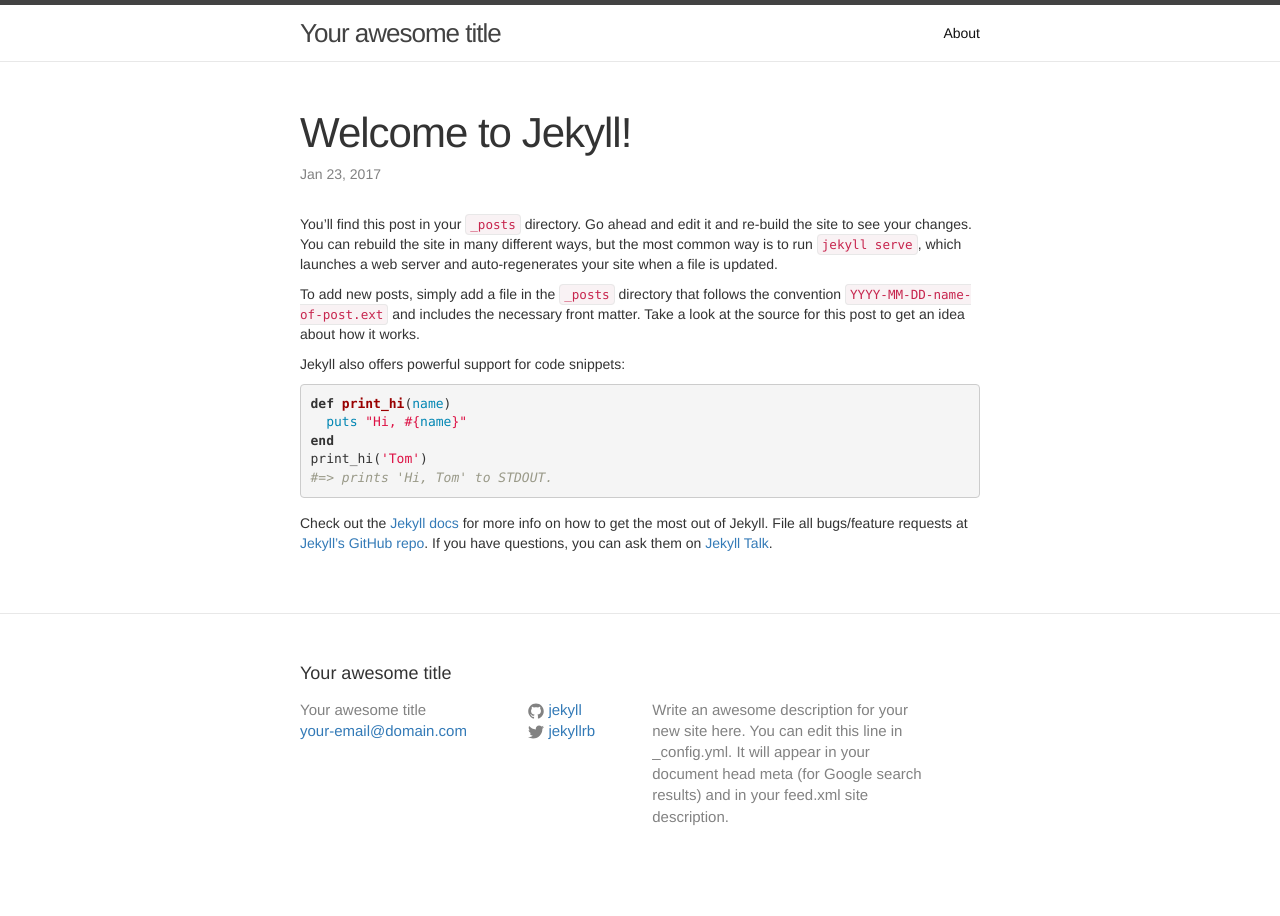
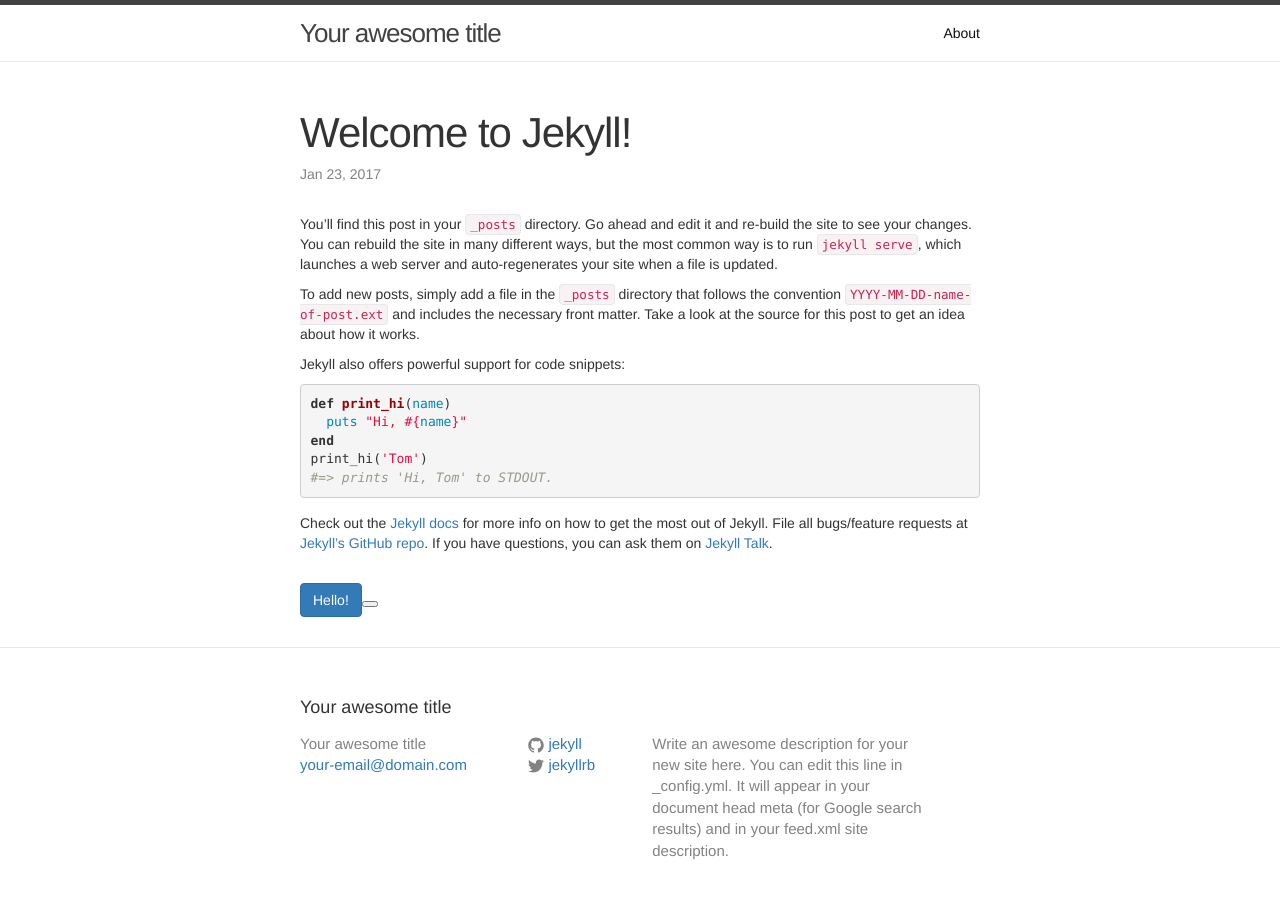
Before and after one commit to matinde/matinde.github.io, a Jekyll site: the page built from _posts/2017-01-23-welcome-to-jekyll.markdown, in a window 1280 px wide. Built offline with Jekyll 4.4.1, drawn with Linux system fonts in a browser that asks for light colours.

Commit message:
added button

```diff
--- a/_layouts/post.html
+++ b/_layouts/post.html
@@ -12,4 +12,6 @@ layout: default
     {{ content }}
   </div>
 
+  <button class="btn btn-primary">Hello!<button>
+
 </article>
```
